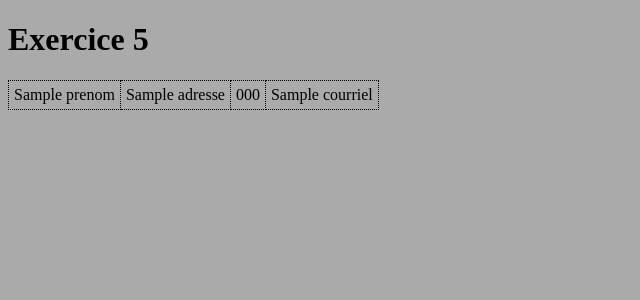
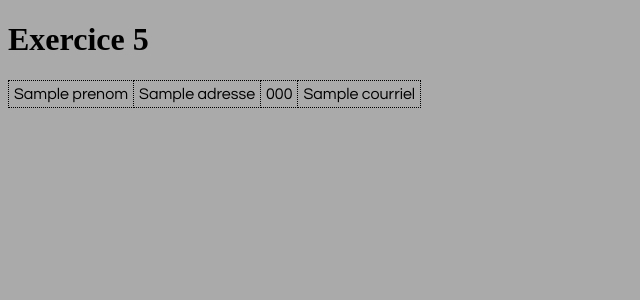
Before and after one commit to amelieboyer/veille_node5, a Node server app: template views/membres.ejs in a window 1280 px wide. Shown: the top 300 px of the page, without its empty margins (0-640 px from the left). Run offline with Node 20, Linux system fonts and the light colour scheme; the template is opened without the code that fills it: most values are stand-ins (such as "Sample title", 1, 10 or a date in 2020); some libraries are stand-ins or nearby versions.

Commit message:
ajout de la font Questrial sur les td et th

```diff
--- a/public/css/style.css
+++ b/public/css/style.css
@@ -8,4 +8,5 @@ body {
 .tableau th {
   border: 1px dotted #000000;
   padding: 5px;
+  font-family: 'Questrial';
 }
--- a/public/less/style.less
+++ b/public/less/style.less
@@ -15,6 +15,7 @@ background-color: #aaa;
 
 		border: 1px dotted #000000;
 		padding: 5px;
+		font-family : 'Questrial';
 
 	}
 
```
